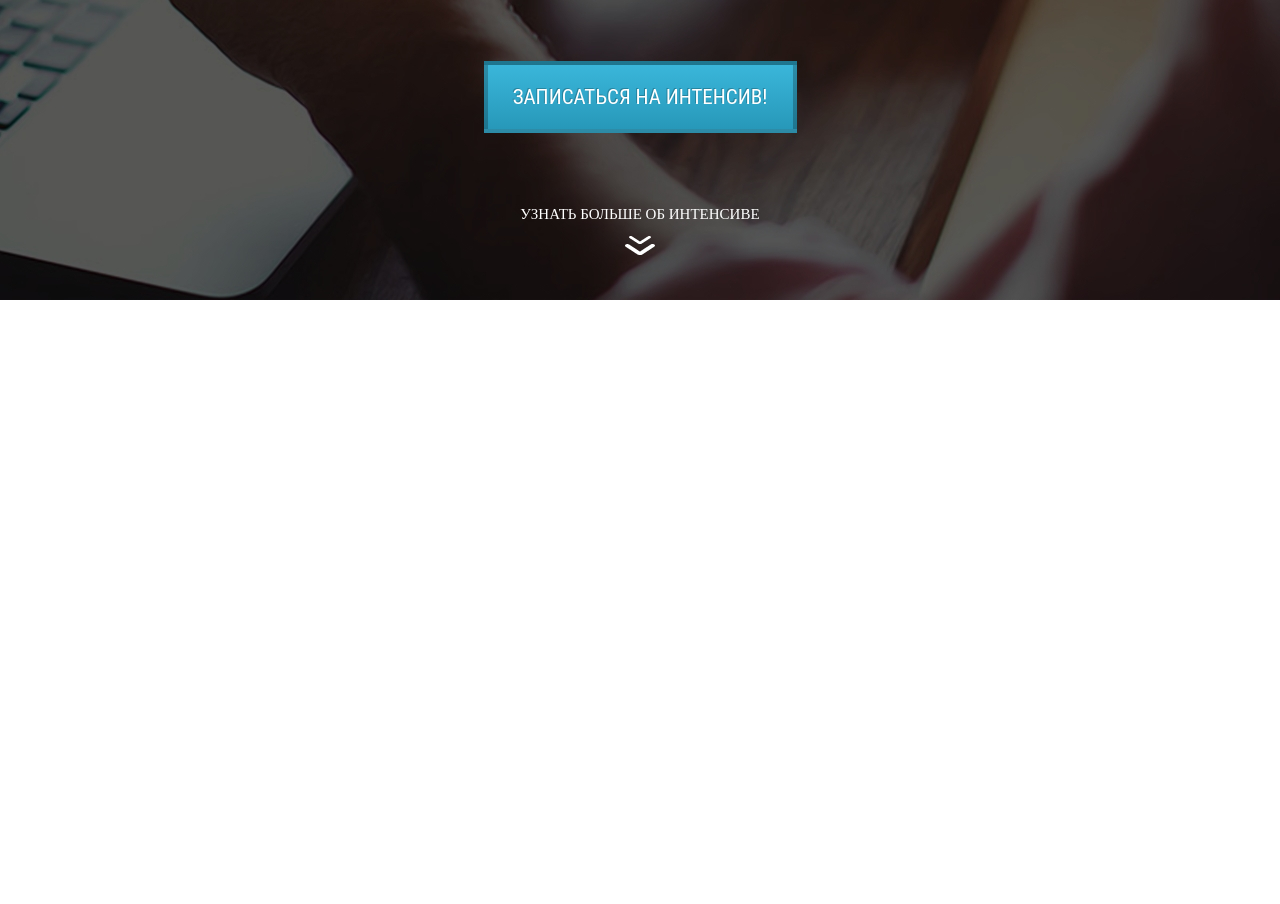
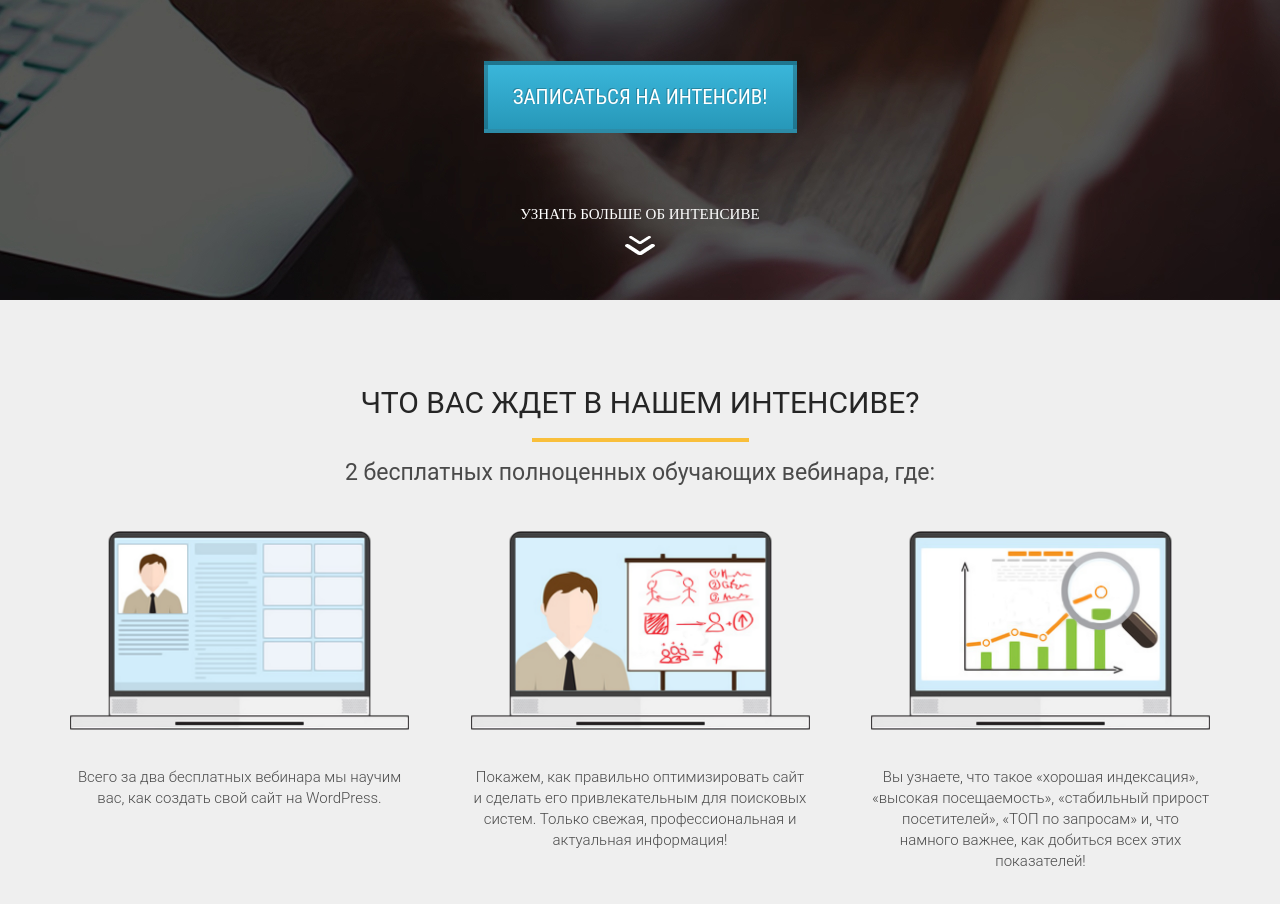
Before and after one commit to BelikovAV/SomeFrontendProjects, a plain HTML site: page Project_1/src/index.html in a window 1280 px wide. Shown: the part 500-1404 px from the top of the page. Before the commit the page ends 800 px from the top, so only its background shows below. Drawn offline with Linux system fonts and the light colour scheme.

Commit message:
Section 2

```diff
--- a/Project_1/src/css/style.css
+++ b/Project_1/src/css/style.css
@@ -8,6 +8,8 @@
     width: 1140px;
     margin: 0 auto;
 }
+
+/* Section 1 */
 
 .promo {
     height: 800px;
@@ -110,3 +112,61 @@ h2.title {
     margin: 0 auto;
     margin-top: 13px;
 }
+
+/* Section 2 */
+
+.waiting {
+    height: 604px;
+    background-color: #efefef;
+    padding: 85px 0 75px 0;
+}
+
+.waiting_header {
+    color: #252525;
+    font-family: Roboto;
+    font-size: 30px;
+    font-weight: 400;
+    text-transform: uppercase;
+    text-align: center;
+}
+
+.waiting .waiting_divider {
+    width: 217px;
+    height: 4px;
+    background-color: #f9bf3b;
+    margin: 0 auto;
+    margin-top: 18px;
+}
+
+.waiting .waiting_subheader {
+    color: #4a4a4a;
+    font-family: Roboto;
+    font-size: 23px;
+    font-weight: 400;
+    text-align: center;
+    margin-top: 17px;
+}
+
+.waiting .waiting_wrapper {
+    display: flex;
+    justify-content: space-between;
+    margin-top: 45px;
+}
+
+.waiting .waiting_wrapper .waiting_item {
+    width: 339px;
+    text-align: center;
+}
+
+.waiting .waiting_wrapper .waiting_item .waiting_img {
+    width: 100%;
+}
+
+.waiting .waiting_wrapper .waiting_item .waiting_descr {
+    margin-top: 33px;
+    color: #4a4a4a;
+    font-family: Roboto;
+    font-size: 15px;
+    font-weight: 300;
+    line-height: 21px;
+}
--- a/Project_1/src/index.html
+++ b/Project_1/src/index.html
@@ -37,5 +37,32 @@
 
         </div>
     </section>
+
+    <section class="waiting">
+        <div class="container">
+            <h2 class="waiting_header">Что вас ждет в нашем интенсиве?</h2>
+            <div class="waiting_divider"></div>
+            <div class="waiting_subheader">2 бесплатных полноценных обучающих вебинара, где:</div>
+
+            <div class="waiting_wrapper">
+                <div class="waiting_item">
+                    <img src="img/1.png" alt="1" class="waiting_img">
+                    <div class="waiting_descr">Всего за два бесплатных вебинара мы научим вас, как создать свой сайт на WordPress. </div>
+                </div>
+                <div class="waiting_item">
+                    <img src="img/2.png" alt="2" class="waiting_img">
+                    <div class="waiting_descr">Покажем, как правильно оптимизировать сайт и сделать его привлекательным для поисковых систем. Только свежая, профессиональная и
+                        актуальная информация!</div>
+                </div>
+                <div class="waiting_item">
+                    <img src="img/3.png" alt="3" class="waiting_img">
+                    <div class="waiting_descr">Вы узнаете, что такое «хорошая индексация»,
+                        «высокая посещаемость», «стабильный прирост посетителей», «ТОП по запросам» и, что намного важнее, как добиться всех этих показателей!</div>
+                </div>
+            </div>
+
+        </div>
+    </section>
+
 </body>
 </html>
```
